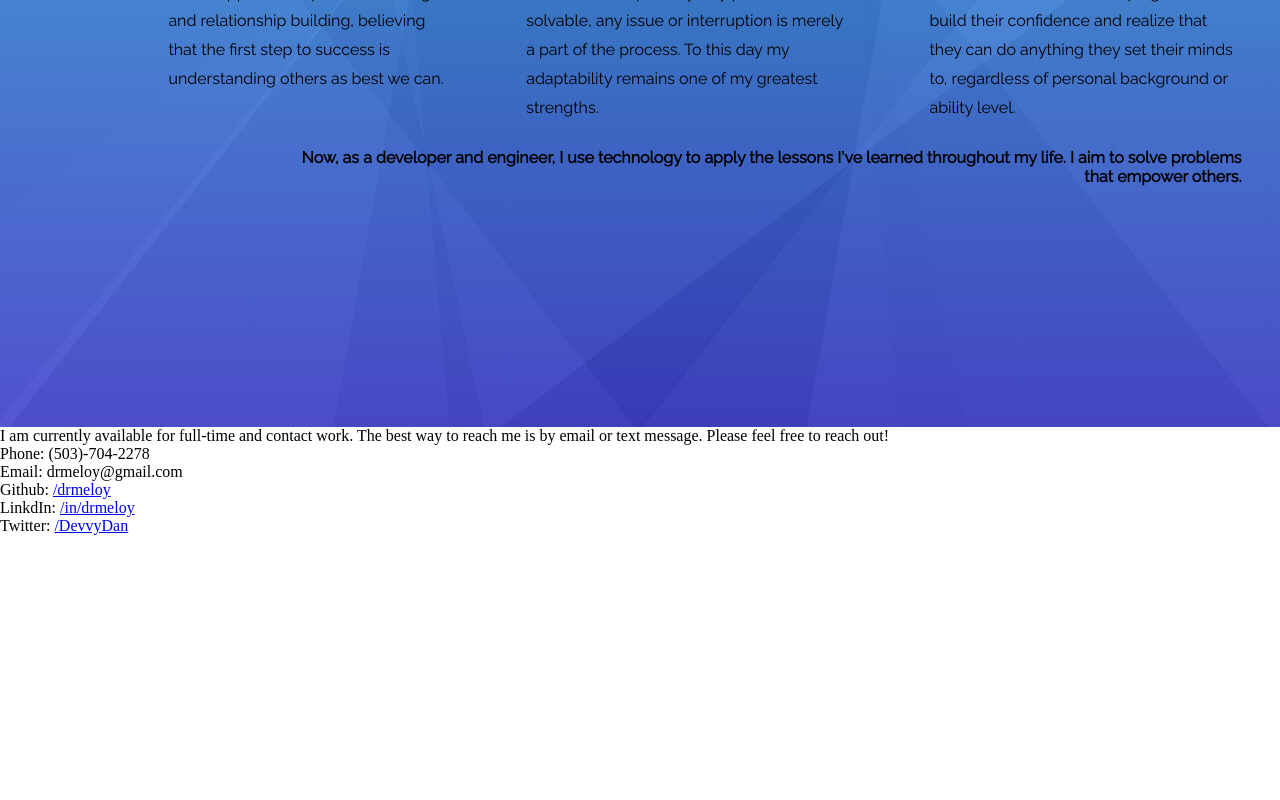
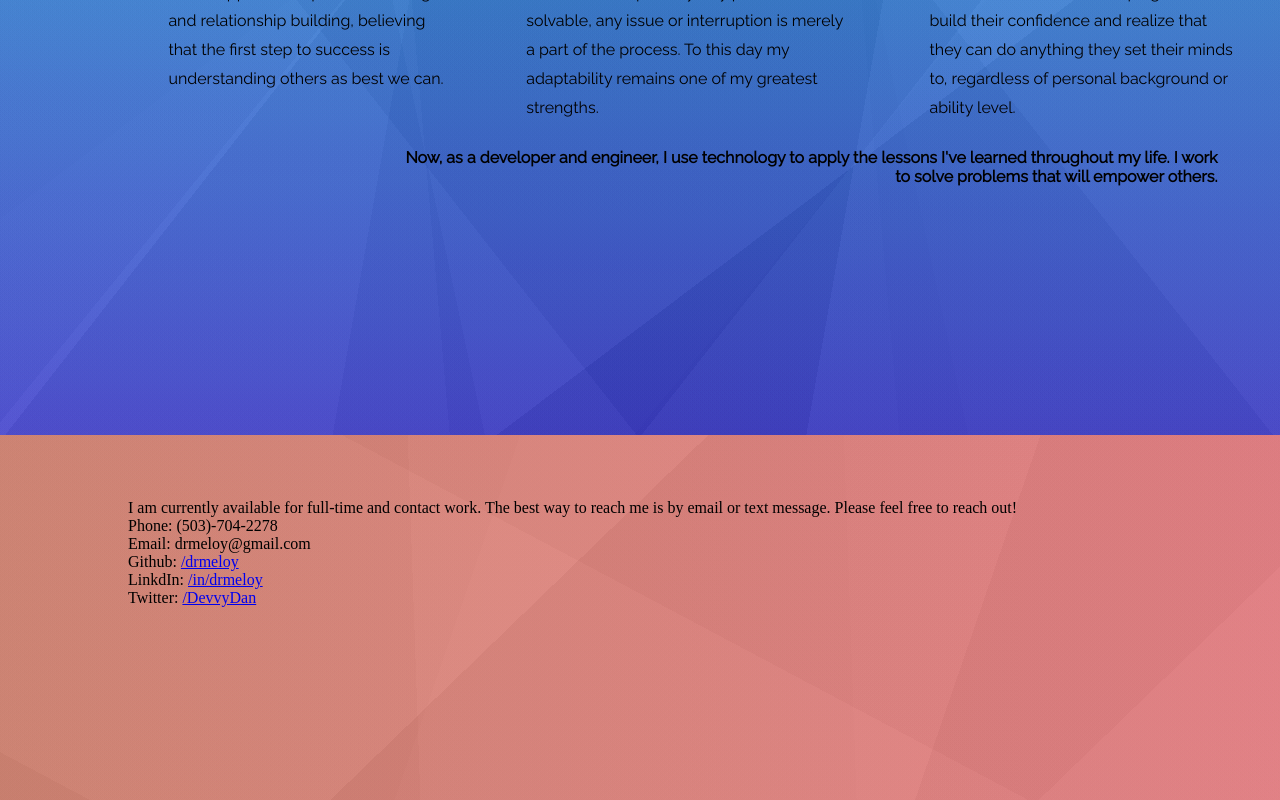
Before and after one commit to drmeloy/danmeloy.dev_react, a React app: page / in a window 1280 px wide. Shown: the part 4840-5640 px from the top of the page. Before the commit the page ends 5375 px from the top, so only its background shows below. Built offline with nearby package versions, Linux system fonts and the light colour scheme; a web font is replaced by a local one.

Commit message:
fixed background closer float issue

```diff
--- a/src/components/Background/Background.css
+++ b/src/components/Background/Background.css
@@ -1,6 +1,6 @@
 .Background {
   width: 100%;
-  min-height: 100vh;
+  min-height: 101vh;
   padding-left: 130px;
   padding-top: 1%;
 
@@ -46,11 +46,12 @@
 
   .Closer {
     font-size: 1em;
-    width: 80vw;
+    width: 70vw;
     text-align: right;
     font-weight: bold;
-    float: right;
     padding: 2vw 3vw;
+    position: relative;
+    left: 20%;
   }
 
   @media (min-width: 10px) and (max-width: 1025px){
--- a/src/components/Background/Background.jsx
+++ b/src/components/Background/Background.jsx
@@ -19,11 +19,11 @@ export default function Background(){
           <p>I&apos;ve opened two successful businesses Quito, Ecuador. Being a co-owner and founder of <a href='https://communityhostel.com/' target='_blank' rel='noopener noreferrer'>Community Hostel</a> and <a href='http://bandidobrewing.com/en/' target='_blank' rel='noopener noreferrer'>Bandido Brewing</a> taught me how to take ideas and turn them into reality. The challenges of opening two businesses in a foreign country taught me the value of adaptability. With a mindset of adaptability, any problem is solvable, any issue or interruption is merely a part of the process. To this day my adaptability remains one of my greatest strengths.</p>
           <p>I&apos;ve been a leader and facilitator for a wilderness non-profit. I led backcountry wilderness trips for adults with physical and developmental disabilities and facilitated outdoor experiential education events for under-served student communities. By helping people connect with the outdoors I was helping them build their confidence and realize that they can do anything they set their minds to, regardless of personal background or ability level.</p>
         </div>
-        <p className={styles.Closer}>Now, as a developer and engineer, I use technology to apply the lessons I&apos;ve learned throughout my life. I aim to solve problems that empower others.</p>
+        <p className={styles.Closer}>Now, as a developer and engineer, I use technology to apply the lessons I&apos;ve learned throughout my life. I work to solve problems that will empower others.</p>
       </section>
       <section className={mobile.Background}>
         <p className={mobile.Title}>A bit about my background...</p>
-        <p className={mobile.Blurb}>Expand the sections below to learn about my approach to life and work:</p>
+        <p className={mobile.Blurb}>Expand the sections below to learn some context about my approach to life and work:</p>
         <div className={mobile.Excerpts}>
           <details className={mobile.Detail}>
             <summary>Perspectives-based approach</summary>
@@ -38,7 +38,7 @@ export default function Background(){
             <p className={mobile.Excerpt}>I&apos;ve been a leader and facilitator for a wilderness non-profit. I led backcountry wilderness trips for adults with physical and developmental disabilities and facilitated outdoor experiential education events for under-served student communities. By helping people connect with the outdoors I was helping them build their confidence and realize that they can do anything they set their minds to, regardless of personal background or ability level.</p>
           </details>
         </div>
-        <p className={mobile.Closer}>Now, as a developer and engineer, I use technology to apply the lessons I&apos;ve learned throughout my life. I aim to solve problems that empower others.</p>
+        <p className={mobile.Closer}>Now, as a developer and engineer, I use technology to apply the lessons I&apos;ve learned throughout my life. I work to solve problems that will empower others.</p>
       </section>
     </Element>
   );
--- a/src/components/Contact/Contact.css
+++ b/src/components/Contact/Contact.css
@@ -0,0 +1,7 @@
+.Contact {
+  padding-left: 10%;
+  padding-top: 5%;
+  min-height: 102vh;
+
+  background: linear-gradient(316deg, rgba(111, 111, 111, 0.05) 0%, rgba(111, 111, 111, 0.05) 33.333%,rgba(22, 22, 22, 0.05) 33.333%, rgba(22, 22, 22, 0.05) 66.666%,rgba(163, 163, 163, 0.05) 66.666%, rgba(163, 163, 163, 0.05) 99.999%),linear-gradient(28deg, rgba(4, 4, 4, 0.05) 0%, rgba(4, 4, 4, 0.05) 33.333%,rgba(101, 101, 101, 0.05) 33.333%, rgba(101, 101, 101, 0.05) 66.666%,rgba(11, 11, 11, 0.05) 66.666%, rgba(11, 11, 11, 0.05) 99.999%),linear-gradient(268deg, rgba(222, 222, 222, 0.05) 0%, rgba(222, 222, 222, 0.05) 33.333%,rgba(194, 194, 194, 0.05) 33.333%, rgba(194, 194, 194, 0.05) 66.666%,rgba(122, 122, 122, 0.05) 66.666%, rgba(122, 122, 122, 0.05) 99.999%),linear-gradient(109deg, rgba(141, 141, 141, 0.05) 0%, rgba(141, 141, 141, 0.05) 33.333%,rgba(182, 182, 182, 0.05) 33.333%, rgba(182, 182, 182, 0.05) 66.666%,rgba(59, 59, 59, 0.05) 66.666%, rgba(59, 59, 59, 0.05) 99.999%),linear-gradient(90deg, rgb(221, 131, 111),rgb(254, 136, 141));
+}
--- a/src/components/Contact/Contact.jsx
+++ b/src/components/Contact/Contact.jsx
@@ -5,15 +5,17 @@ import { Element } from 'react-scroll';
 export default function Contact(){
   return (
     <>
-      <Element id='Background' name='Background'>
+      <Element id='Contact' name='Contact'>
         <section className={styles.Contact}>
           <p>I am currently available for full-time and contact work. The best way to reach me is by email or text message. Please feel free to reach out!</p>
+          <div className={styles.Info}>
+            <p>Phone: (503)-704-2278</p>
+            <p>Email: drmeloy@gmail.com</p>
+            <p>Github: <a href='https://github.com/drmeloy' target='_blank' rel='noopener noreferrer'>/drmeloy</a></p>
+            <p>LinkdIn: <a href='https://www.linkedin.com/in/dan-meloy/' target='_blank' rel='noopener noreferrer'>/in/drmeloy</a></p>
+            <p>Twitter: <a href='https://twitter.com/DevvyDan' target='_blank' rel='noopener noreferrer'>/DevvyDan</a></p>
+          </div>
         </section>
-        <p>Phone: (503)-704-2278</p>
-        <p>Email: drmeloy@gmail.com</p>
-        <p>Github: <a href='https://github.com/drmeloy' target='_blank' rel='noopener noreferrer'>/drmeloy</a></p>
-        <p>LinkdIn: <a href='https://www.linkedin.com/in/dan-meloy/' target='_blank' rel='noopener noreferrer'>/in/drmeloy</a></p>
-        <p>Twitter: <a href='https://twitter.com/DevvyDan' target='_blank' rel='noopener noreferrer'>/DevvyDan</a></p>
       </Element>
     </>
   );
--- a/src/components/Nav/Nav.jsx
+++ b/src/components/Nav/Nav.jsx
@@ -54,10 +54,11 @@ export default function Nav(){
         <p>Background</p>
       </Link>
       <Link
-        to='Background'
+        to='Contact'
         spy={true}
         smooth={true}
         duration={800}
+        offset={4}
         className={styles.Link}
         activeClass={styles.Active}>
         <img className={styles.inactive} src='../../../public/assets/contact.png'></img>
```
